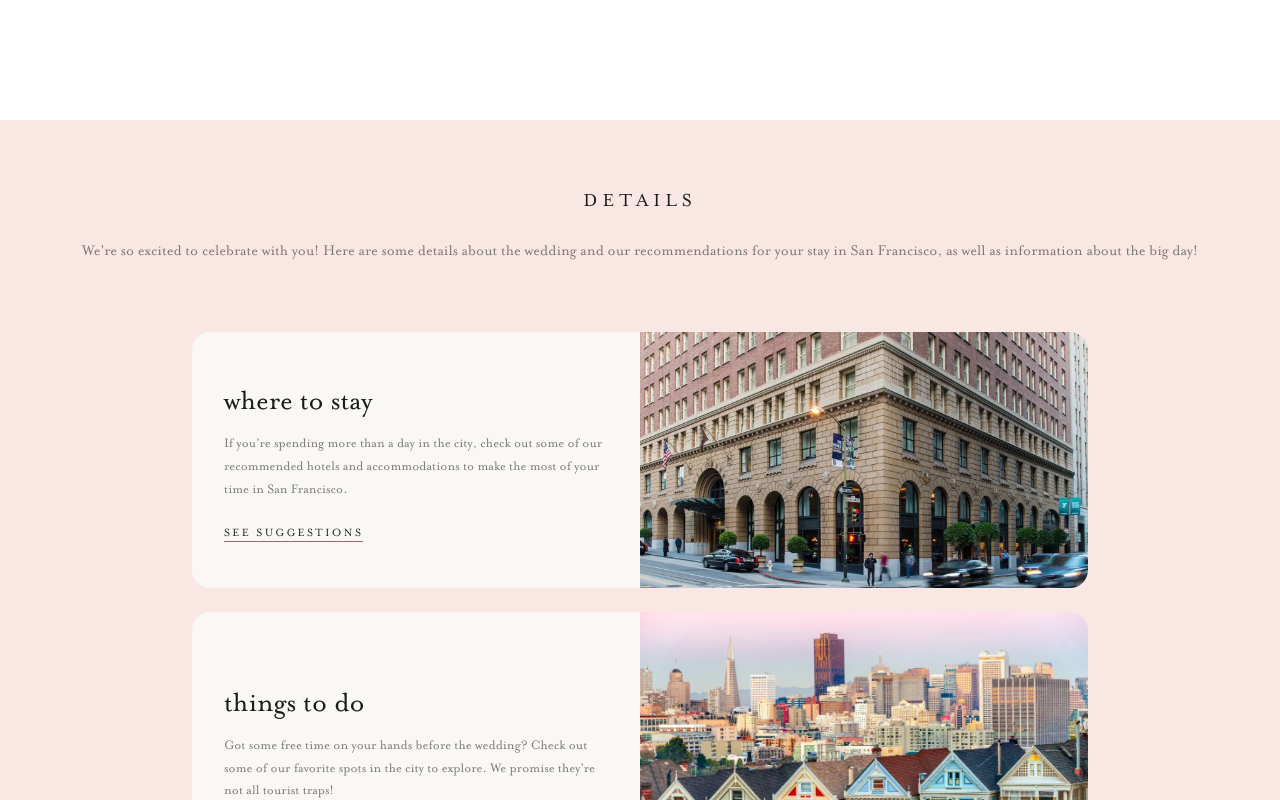
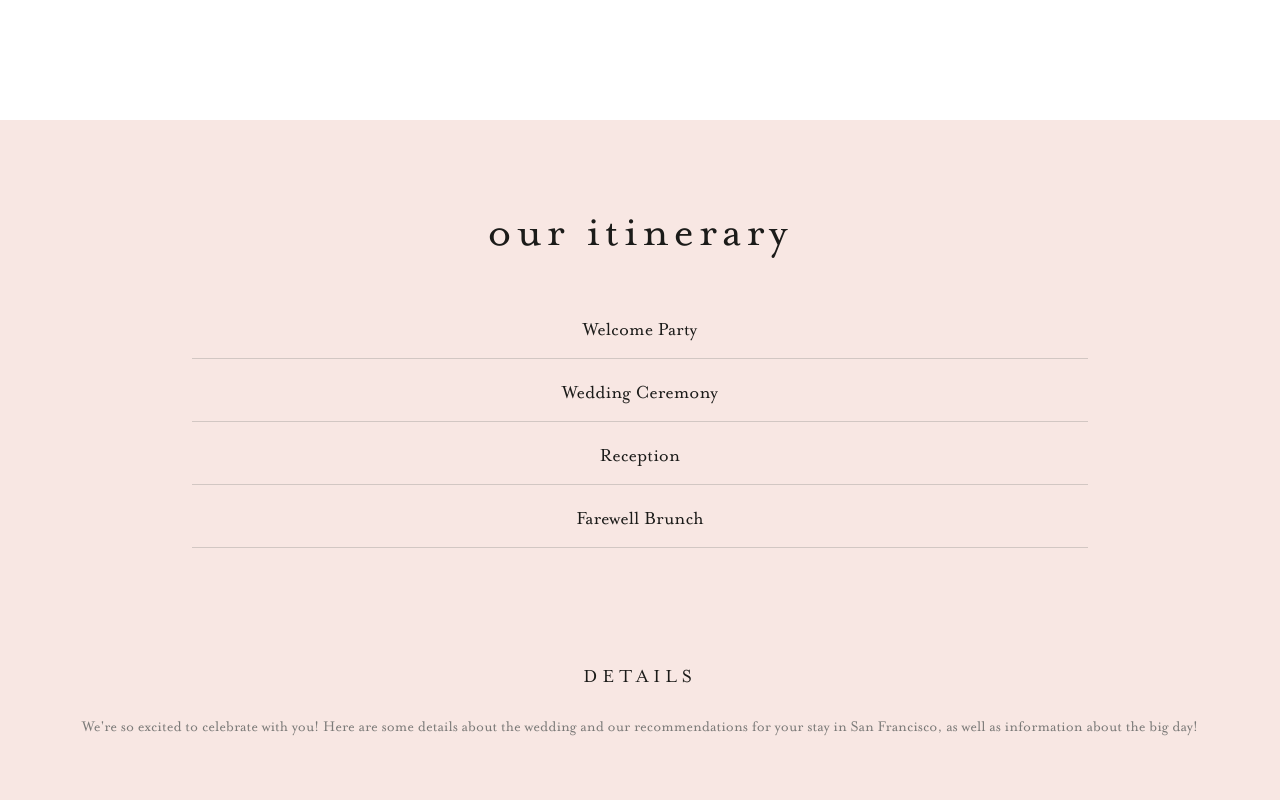
Before and after one commit to alexandrarh/wedding-website, a React (Vite) app: page / in a window 1280 px wide. Shown: the part 1480-2280 px from the top of the page. Built offline with nearby package versions, Linux system fonts and the light colour scheme.

Commit message:
Update itinerary

```diff
--- /dev/null
+++ b/src/components/ItineraryDetails.tsx
@@ -0,0 +1,55 @@
+import {
+  Accordion,
+  AccordionContent,
+  AccordionItem,
+  AccordionTrigger,
+} from "@/components/ui/accordion"
+
+const itinerary = [
+  {
+    value: 'welcome_party',
+    trigger: 'Welcome Party',
+    content: "We'll be kicking off the wedding weekend with a welcome party! Join us for some drinks and light bites as we get ready for the big day.",
+  },
+  {
+    value: 'wedding_ceremony',
+    trigger: 'Wedding Ceremony',
+    content: "The main event! We can't wait to celebrate our love with you all at this beautiful church in the heart of San Francisco.",
+  },
+  {
+    value: 'reception',
+    trigger: 'Reception',
+    content: "Join us for the reception as we celebrate with food, drinks, and dancing! We'll be partying the night away in this beautiful area with stunning views of San Francisco Bay.",
+  },
+  {
+    value: 'farewell_brunch',
+    trigger: 'Farewell Brunch',
+    content: "We'll be wrapping up the wedding weekend with a farewell brunch! Join us for some breakfast and coffee as we say our goodbyes.",
+  }
+]
+
+export default function ItineraryDetails() {
+  return (
+    <section
+      id="itinerary"
+      className="pt-20 pb-12 px-6 flex flex-col items-center gap-0"
+      style={{ backgroundColor: 'var(--color-blush)' }}
+    >
+      <p
+        className="pb-12 text-5xl tracking-[0.1em] text-[var(--color-charcoal)]"
+        style={{ fontFamily: 'var(--font-heading)' }}
+      >
+        our itinerary
+      </p>
+
+      <Accordion multiple className="max-w-4xl w-full border-none">
+      {itinerary.map((item) => (
+        <AccordionItem key={item.value} value={item.value} className="border-b border-[var(--color-warm-gray)]/30 border-t-0 border-l-0 border-r-0 bg-transparent">
+          <AccordionTrigger>{item.trigger}</AccordionTrigger>
+          <AccordionContent>{item.content}</AccordionContent>
+        </AccordionItem>
+      ))}
+    </Accordion>
+    </section>
+  )
+}
--- a/src/components/ui/accordion.tsx
+++ b/src/components/ui/accordion.tsx
@@ -1,15 +1,15 @@
 import { Accordion as AccordionPrimitive } from "@base-ui/react/accordion"
 
 import { cn } from "@/lib/utils"
-import { HugeiconsIcon } from "@hugeicons/react"
-import { ArrowDown01Icon, ArrowUp01Icon } from "@hugeicons/core-free-icons"
+// import { HugeiconsIcon } from "@hugeicons/react"
+// import { ArrowDown01Icon, ArrowUp01Icon } from "@hugeicons/core-free-icons"
 
 function Accordion({ className, ...props }: AccordionPrimitive.Root.Props) {
   return (
     <AccordionPrimitive.Root
       data-slot="accordion"
       className={cn(
-        "flex w-full flex-col overflow-hidden rounded-2xl border",
+        "flex w-full flex-col overflow-hidden",
         className
       )}
       {...props}
@@ -21,7 +21,7 @@ function AccordionItem({ className, ...props }: AccordionPrimitive.Item.Props) {
   return (
     <AccordionPrimitive.Item
       data-slot="accordion-item"
-      className={cn("not-last:border-b data-open:bg-muted/50", className)}
+      className={cn("not-last:border-b", className)}
       {...props}
     />
   )
@@ -29,7 +29,7 @@ function AccordionItem({ className, ...props }: AccordionPrimitive.Item.Props) {
 
 function AccordionTrigger({
   className,
-  children,
+  // children,
   ...props
 }: AccordionPrimitive.Trigger.Props) {
   return (
@@ -37,14 +37,15 @@ function AccordionTrigger({
       <AccordionPrimitive.Trigger
         data-slot="accordion-trigger"
         className={cn(
-          "group/accordion-trigger relative flex flex-1 items-start justify-between gap-6 border border-transparent p-4 text-left text-sm font-medium transition-all outline-none hover:underline aria-disabled:pointer-events-none aria-disabled:opacity-50 **:data-[slot=accordion-trigger-icon]:ml-auto **:data-[slot=accordion-trigger-icon]:size-4 **:data-[slot=accordion-trigger-icon]:text-muted-foreground",
+          "group/accordion-trigger relative flex flex-1 items-center justify-center gap-6 border border-transparent p-4 text-center text-xl text-[var(--color-charcoal)] transition-all outline-none cursor-pointer aria-disabled:pointer-events-none aria-disabled:opacity-50",
           className
         )}
         {...props}
       >
-        {children}
-        <HugeiconsIcon icon={ArrowDown01Icon} strokeWidth={2} data-slot="accordion-trigger-icon" className="pointer-events-none shrink-0 group-aria-expanded/accordion-trigger:hidden" />
-        <HugeiconsIcon icon={ArrowUp01Icon} strokeWidth={2} data-slot="accordion-trigger-icon" className="pointer-events-none hidden shrink-0 group-aria-expanded/accordion-trigger:inline" />
+        {/* {children}
+        <span className="ml-auto shrink-0 text-muted-foreground transition-transform duration-300 group-aria-expanded/accordion-trigger:rotate-45 text-xl leading-none">
+          +
+        </span> */}
       </AccordionPrimitive.Trigger>
     </AccordionPrimitive.Header>
   )
@@ -63,8 +64,7 @@ function AccordionContent({
     >
       <div
         className={cn(
-          "h-(--accordion-panel-height) pt-0 pb-4 data-ending-style:h-0 data-starting-style:h-0 [&_a]:underline [&_a]:underline-offset-3 [&_a]:hover:text-foreground [&_p:not(:last-child)]:mb-4",
-          className
+          "h-(--accordion-panel-height) pt-0 pb-4 text-center data-ending-style:h-0 data-starting-style:h-0",
         )}
       >
         {children}
--- a/src/pages/Home.tsx
+++ b/src/pages/Home.tsx
@@ -3,6 +3,7 @@ import InfoBar from '../components/InfoBar'
 import DetailsCards from '../components/DetailsCards'
 import OurStory from '../components/OurStory'
 import Footer from '../components/Footer'
+import ItineraryDetails from '../components/ItineraryDetails'
 // import SideNav from '../components/SideNav'
 
 export default function Home() {
@@ -11,6 +12,7 @@ export default function Home() {
       {/* <SideNav /> */}
       <Hero />
       <InfoBar />
+      <ItineraryDetails />
       <DetailsCards />
       <OurStory />
       <Footer />
```
